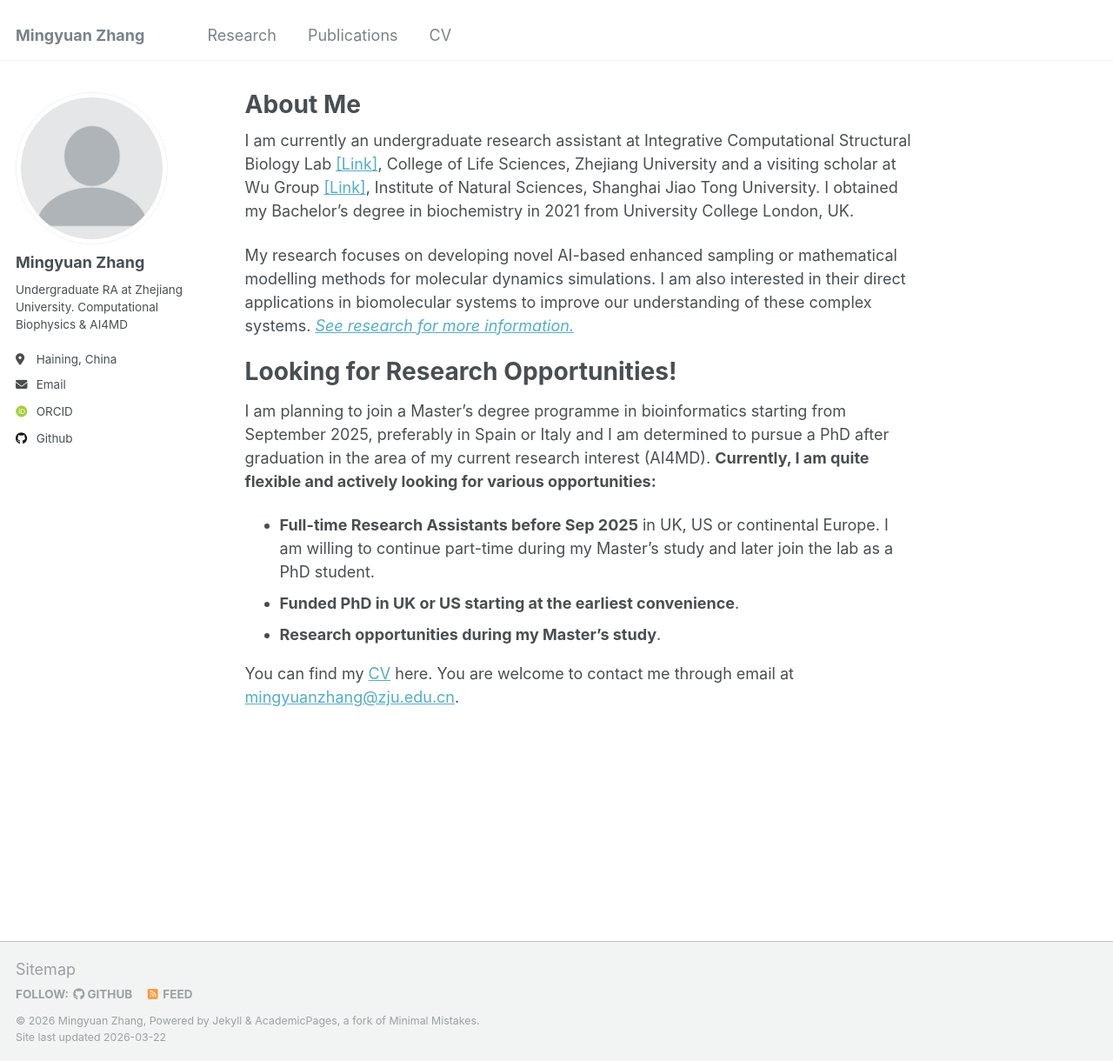
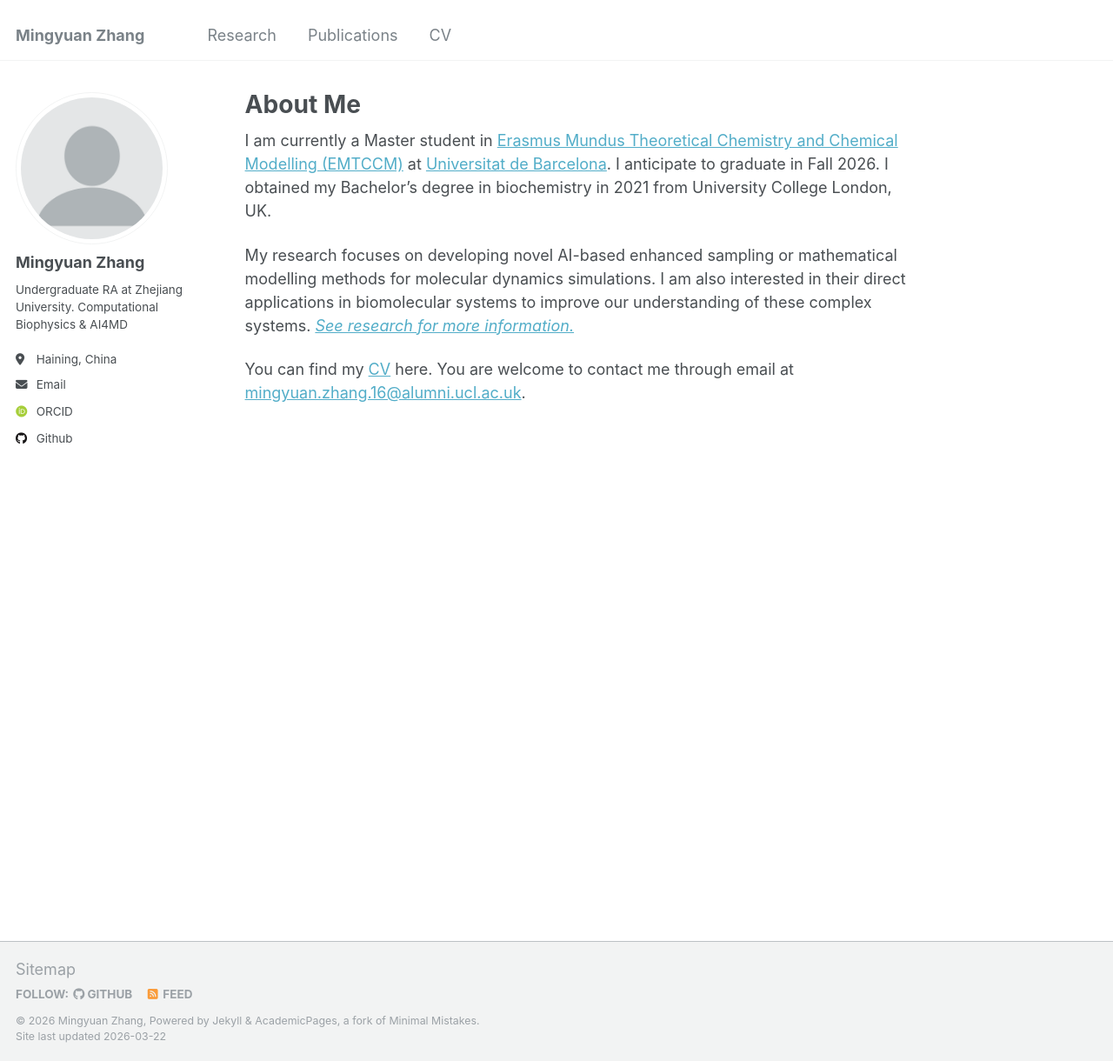
Before and after one commit to Mingyuan00/Mingyuan00.github.io, a Jekyll site: the page built from _pages/about.md, in a window 1280 px wide and 1220 px high. Shown: the whole window at 87% size. Built offline with Jekyll 4.4.1, drawn with Linux system fonts in a browser that asks for light colours; some web fonts are replaced.

Commit message:
Update about.md

```diff
--- a/_pages/about.md
+++ b/_pages/about.md
@@ -7,17 +7,8 @@ redirect_from:
   - /about.html
 ---
 
-I am currently an undergraduate research assistant at Integrative Computational Structural Biology Lab [[Link]](https://person.zju.edu.cn/en/yongwangISB), College of Life Sciences, Zhejiang University and a visiting scholar at Wu Group [[Link]](https://ins.sjtu.edu.cn/peoples/wuhao), Institute of Natural Sciences, Shanghai Jiao Tong University. I obtained my Bachelor's degree in biochemistry in 2021 from University College London, UK.
+I am currently a Master student in [Erasmus Mundus Theoretical Chemistry and Chemical Modelling (EMTCCM)](https://www.emtccm.org) at [Universitat de Barcelona](https://www.ub.edu/portal/web/quimica). I anticipate to graduate in Fall 2026. I obtained my Bachelor's degree in biochemistry in 2021 from University College London, UK.
 
 My research focuses on developing novel AI-based enhanced sampling or mathematical modelling methods for molecular dynamics simulations. I am also interested in their direct applications in biomolecular systems to improve our understanding of these complex systems. [*See research for more information.*](/research/)
 
-Looking for Research Opportunities!
-======
-
-I am planning to join a Master's degree programme in bioinformatics starting from September 2025, preferably in Spain or Italy and I am determined to pursue a PhD after graduation in the area of my current research interest (AI4MD). **Currently, I am quite flexible and actively looking for various opportunities:**
-
-- **Full-time Research Assistants before Sep 2025** in UK, US or continental Europe. I am willing to continue part-time during my Master's study and later join the lab as a PhD student.
-- **Funded PhD in UK or US starting at the earliest convenience**.
-- **Research opportunities during my Master's study**.
-
-You can find my [CV](/cv/) here. You are welcome to contact me through email at [mingyuanzhang@zju.edu.cn](mailto:mingyuanzhang@zju.edu.cn).
+You can find my [CV](/cv/) here. You are welcome to contact me through email at [mingyuan.zhang.16@alumni.ucl.ac.uk](mailto:mingyuan.zhang.16@alumni.ucl.ac.uk).
```
